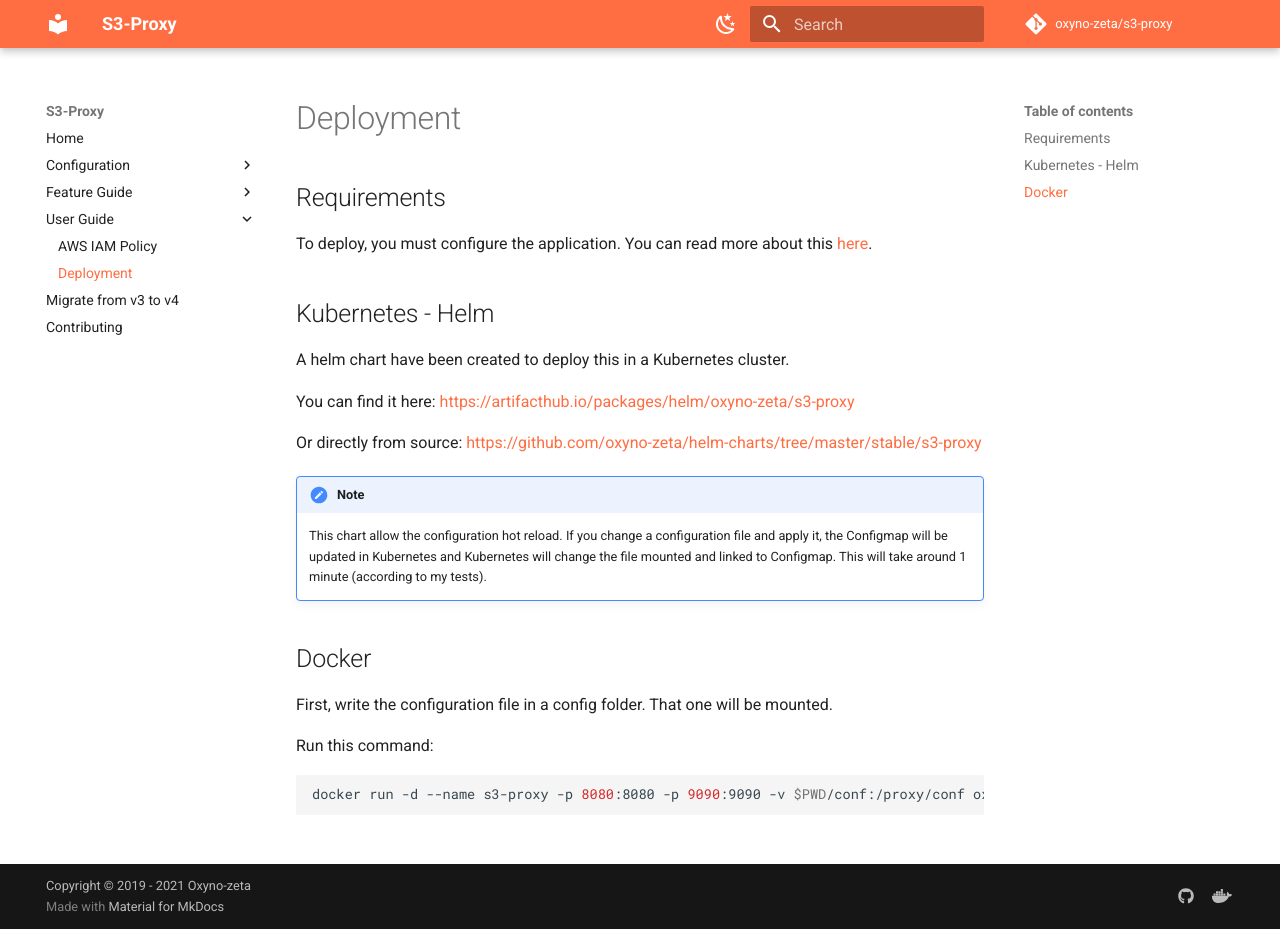
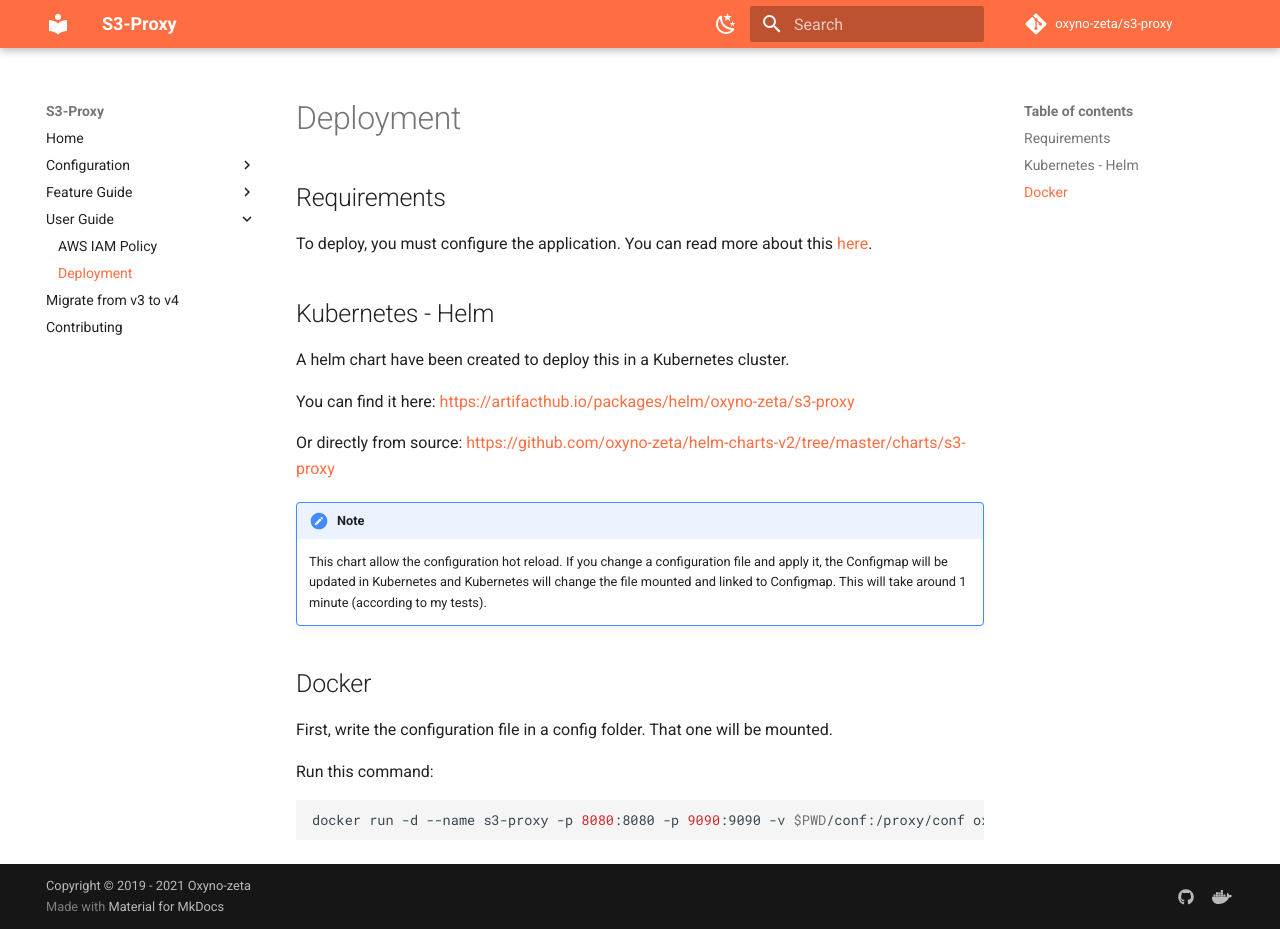
Before and after one commit to oxyno-zeta/s3-proxy, an MkDocs documentation site: the page built from docs/user-guide/deployment.md, in a window 1280 px wide and 929 px high. Built offline with MkDocs 1.6.1 and Material for MkDocs 9.7.7, drawn with Linux system fonts in a browser that asks for light colours; comment, search, counter and statistics services are not loaded; some of the changed lines change nothing that is shown.

Commit message:
docs(user-guide): Remove old chart url

```diff
--- a/docs/user-guide/deployment.md
+++ b/docs/user-guide/deployment.md
@@ -10,7 +10,7 @@
 
 You can find it here: [https://artifacthub.io/packages/helm/oxyno-zeta/s3-proxy](https://artifacthub.io/packages/helm/oxyno-zeta/s3-proxy)
 
-Or directly from source: [https://github.com/oxyno-zeta/helm-charts/tree/master/stable/s3-proxy](https://github.com/oxyno-zeta/helm-charts/tree/master/stable/s3-proxy)
+Or directly from source: [https://github.com/oxyno-zeta/helm-charts-v2/tree/master/charts/s3-proxy](https://github.com/oxyno-zeta/helm-charts-v2/tree/master/charts/s3-proxy)
 
 <!-- prettier-ignore-start -->
 !!! Note
```
